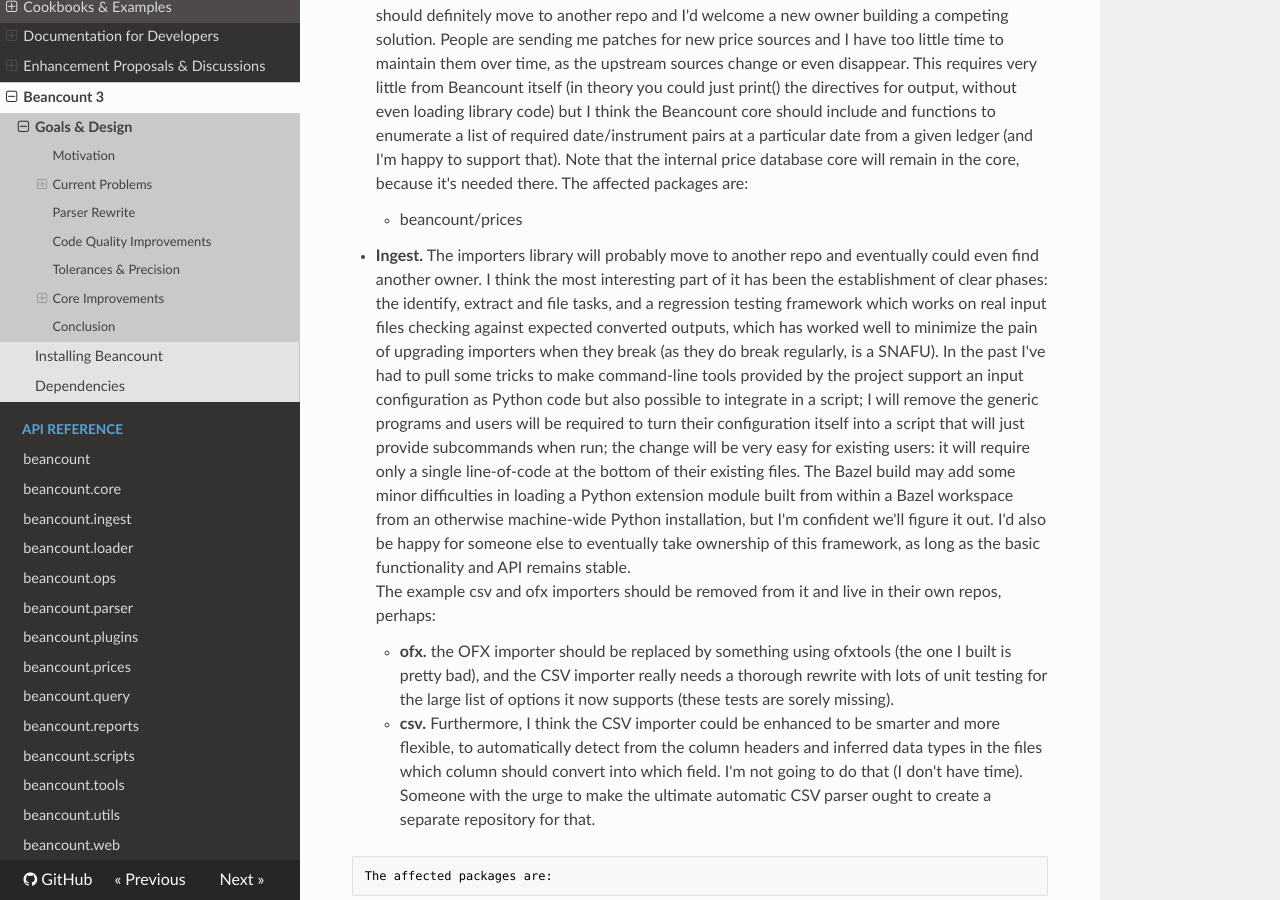
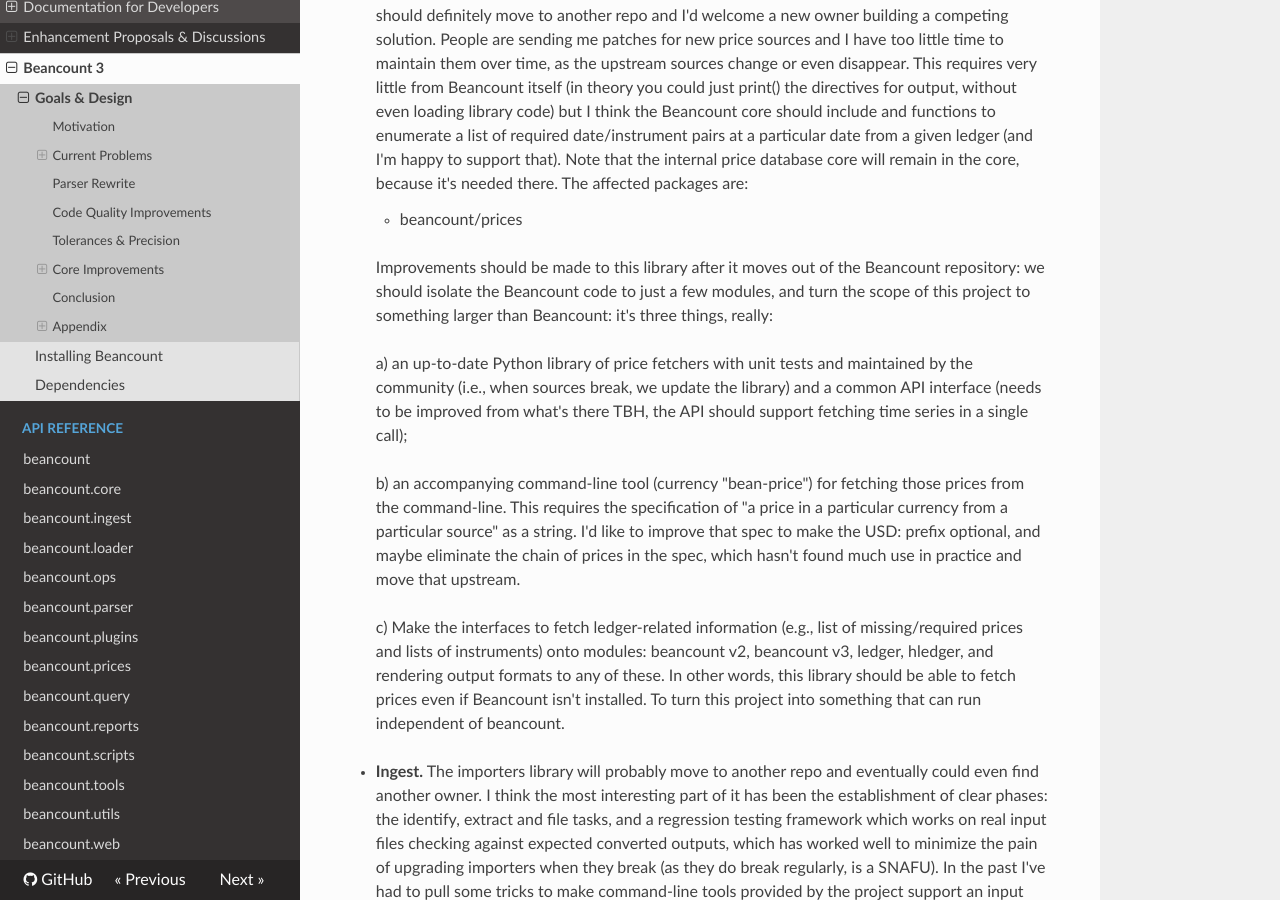
Before and after one commit to beancount/docs, an MkDocs documentation site: the page built from docs/beancount_v3.md, in a window 1280 px wide and 900 px high, scrolled down 6917 px. Built offline with MkDocs 1.6.1, drawn with Linux system fonts in a browser that asks for light colours; some of the changed text lies outside the part shown.

Commit message:
Re-generate docs

```diff
--- a/docs/beancount_v3.md
+++ b/docs/beancount_v3.md
@@ -139,6 +139,14 @@
 
     -   beancount/prices
 
+> Improvements should be made to this library after it moves out of the Beancount repository: we should isolate the Beancount code to just a few modules, and turn the scope of this project to something larger than Beancount: it's three things, really:
+>
+> a) an up-to-date Python library of price fetchers with unit tests and maintained by the community (i.e., when sources break, we update the library) and a common API interface (needs to be improved from what's there TBH, the API should support fetching time series in a single call);
+>
+> b) an accompanying command-line tool (currency "bean-price") for fetching those prices from the command-line. This requires the specification of "a price in a particular currency from a particular source" as a string. I'd like to improve that spec to make the USD: prefix optional, and maybe eliminate the chain of prices in the spec, which hasn't found much use in practice and move that upstream.
+>
+> c) Make the interfaces to fetch ledger-related information (e.g., list of missing/required prices and lists of instruments) onto modules: beancount v2, beancount v3, ledger, hledger, and rendering output formats to any of these. In other words, this library should be able to fetch prices even if Beancount isn't installed. To turn this project into something that can run independent of beancount.
+
 -   **Ingest.** The importers library will probably move to another repo and eventually could even find another owner. I think the most interesting part of it has been the establishment of clear phases: the identify, extract and file tasks, and a regression testing framework which works on real input files checking against expected converted outputs, which has worked well to minimize the pain of upgrading importers when they break (as they do break regularly, is a SNAFU). In the past I've had to pull some tricks to make command-line tools provided by the project support an input configuration as Python code but also possible to integrate in a script; I will remove the generic programs and users will be required to turn their configuration itself into a script that will just provide subcommands when run; the change will be very easy for existing users: it will require only a single line-of-code at the bottom of their existing files. The Bazel build may add some minor difficulties in loading a Python extension module built from within a Bazel workspace from an otherwise machine-wide Python installation, but I'm confident we'll figure it out. I'd also be happy for someone else to eventually take ownership of this framework, as long as the basic functionality and API remains stable.
     The example csv and ofx importers should be removed from it and live in their own repos, perhaps:
 
@@ -237,6 +245,8 @@
 -   unrealized
 
 <!-- -->
+
+    Because it's a really common occurrence, the new transfer_lots plugin should be part of the built-in ones.
 
 -   Projects. The beancount/projects directory contains the export script and a project to produce data for a will. The will script will be moved outside the core of Beancount, I'm not sure anyone's using that. Maybe the new external plugins repo could include that script and other scripts I shared under /experimental. The export script should be grouped together with beancount/scripts/sql and other methods to send / share data outside of a ledger; these could remain in the core (I'm using the export script regularly to sync my aggregates and stock exposure to a Google Sheets doc which reflects intraday changes).
 
@@ -504,3 +514,12 @@
     -   Only the Bazel build will be supported on that branch.
 
 Any comments appreciated.
+
+Appendix<a id="appendix"></a>
+-----------------------------
+
+*More core ideas for v3 that came about during discussions after the fact.*
+
+### Customizable Booking<a id="customizable-booking"></a>
+
+For transfer lots with cost basis… an idea would be to create a new kind of hook, one that is registered from a plugin, e.g. a callback of yours invoked by the booking code itself, and whose results applied to a transaction are immediately reflected on the state of the affected inventories. Maybe this is the right place to provide custom algorithms so that their impact is affecting the subsequent inventories correctly and immediately. Now, imagine generalizing this further to provide and implement all of the current booking mechanisms that are currently built in the core. Call this "customizable booking." ([<span class="underline">thread</span>](https://groups.google.com/d/msgid/beancount/58b12132-c3cd-401b-98e5-3035d034846dn%40googlegroups.com?utm_medium=email&utm_source=footer)).
```
Also changed, not shown: docs/beancount_design_doc.md (+1 -1 lines), docs/how_inventories_work.md (+1 -1 lines), docs/the_double_entry_counting_method.md (+1 -1 lines), docs/beancount_design_doc/media/033922268f9fe3d624c80b311804a81e4990ae07.png (added), docs/beancount_design_doc/media/8ba8202797ee7206951b5913c9b3c264c33c7df0.png (deleted), docs/how_inventories_work/media/53be27dbd44584c32fec4dc94642a67e83d2023d.png (added), docs/how_inventories_work/media/b0b9a000087bf0e796355c21e57f8fed16e750d9.png (deleted), docs/the_double_entry_counting_method/media/0c8a78dac61ae7fddde25761f036e7f379cad247.png (added), docs/the_double_entry_counting_method/media/6281f96c3465982c6bf48fccb302b40f90890311.png (deleted).
